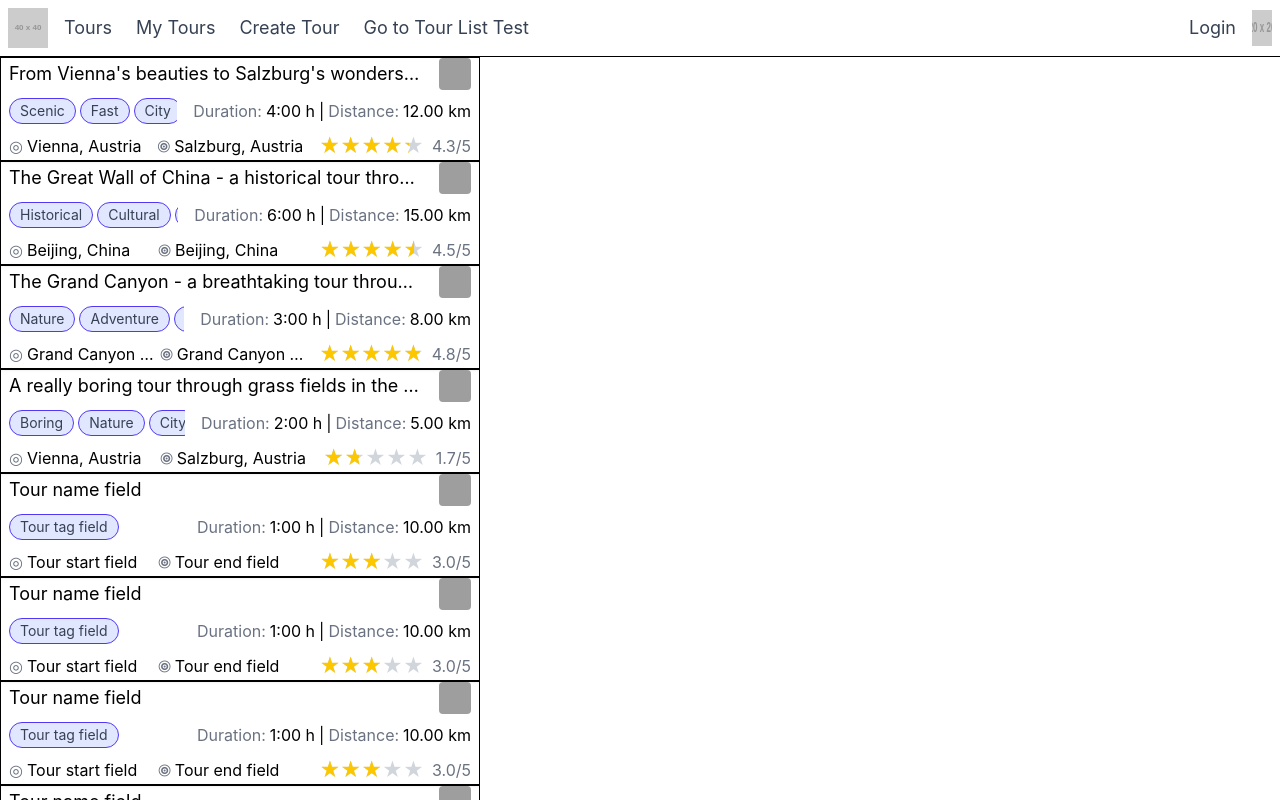
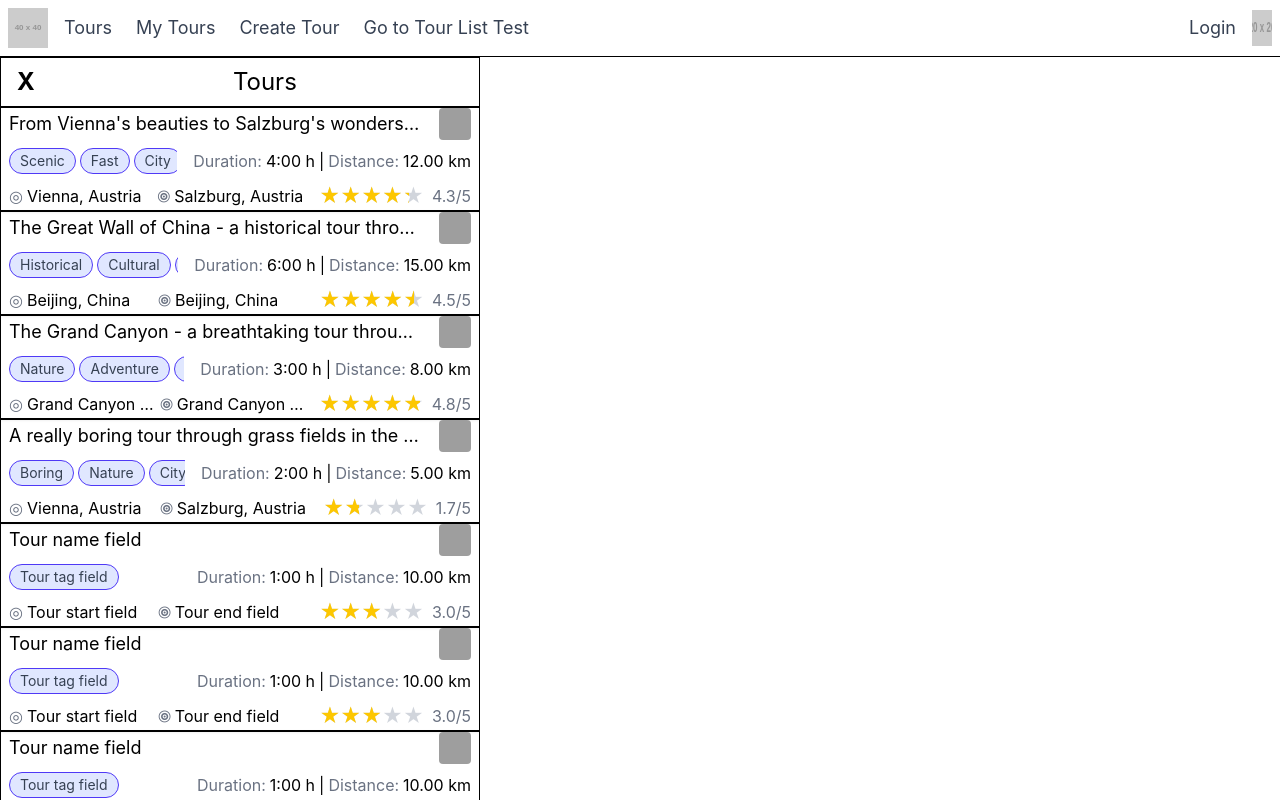
Before and after one commit to emubi50/tour-planner, an Angular app in the folder frontend/: page /tourListTest in a window 1280 px wide. Built offline with nearby package versions, Linux system fonts and the light colour scheme; grey boxes are pictures that could not be loaded.

Commit message:
Started working on TourPage component (renamed the class from Tour to TourPage)
Added a passable onClick function to to TourList that is applied to every TourShort element - This needs to be replaced with routing/navigation friendly logic

```diff
--- a/frontend/src/app/app.routes.ts
+++ b/frontend/src/app/app.routes.ts
@@ -2,14 +2,14 @@ import { Routes } from '@angular/router';
 import { Home } from './pages/home/home';
 import { Login } from './pages/login/login';
 import { Registration } from './pages/registration/registration';
-import { Tour } from './pages/tour/tour';
+import { TourPage } from './pages/tour/tour';
 import { TourList } from './components/tour-list/tour-list';
 
 export const routes: Routes = [
   { path: '', component: Home },
   { path: 'login', component: Login },
   { path: 'registration', component: Registration },
-  { path: 'tours', component: Tour },
+  { path: 'tours', component: TourPage },
   { path: 'tourListTest', component: TourList },
   { path: '**', redirectTo: '' },
 ];
--- a/frontend/src/app/components/tour-list/tour-list.html
+++ b/frontend/src/app/components/tour-list/tour-list.html
@@ -1,5 +1,9 @@
 <div class="flex flex-col w-full md:w-120 overflow-y-scroll h-full">
+  <div class="px-4 py-2 flex gap-8 border">
+    <span class="text-2xl font-bold"> X </span>
+    <h2 class="text-2xl text-center w-full">Tours</h2>
+  </div>
   @for (tour of tours | async; track tour.id) {
-    <app-tour-short [tour]="tour" />
+    <app-tour-short [tour]="tour" (click)="onClick(tour.id)" tappable />
   }
 </div>
--- a/frontend/src/app/components/tour-list/tour-list.ts
+++ b/frontend/src/app/components/tour-list/tour-list.ts
@@ -16,6 +16,12 @@ export class TourList {
   // Not yet implemented
   width = input<number>(140);
 
+  onClickFn = input<(id: number) => void>();
+
+  get onClick() {
+    return this.onClickFn() ?? (() => {});
+  }
+
   constructor(private tourService: TourService) {
     this.tours = this.tourService.tours$;
   }
--- a/frontend/src/app/pages/tour/tour.html
+++ b/frontend/src/app/pages/tour/tour.html
@@ -1 +1,25 @@
-<p>tour works!</p>
+<div class="flex h-full w-full">
+  <app-tour-list [onClickFn]="setTourFn" class="w-full md:w-120" />
+  @if (selectedTour() != null) {
+    <div class="flex flex-col w-full p-4">
+      <div id="map-container" class="w-full h-120 mb-4 mx-auto bg-amber-200">
+        <img
+          src="https://img.freepik.com/free-vector/black-white-town-navigation-map_23-2148309836.jpg"
+          alt="Tour image"
+          class="max-w-full max-h-full mx-auto"
+        />
+      </div>
+      <div class="flex">
+        <div class="flex flex-col w-2/3 bg-red-300 gap-4">
+          <h1 class="font-semibold text-2xl text-gray-700">
+            {{ tour()?.name }}
+          </h1>
+          <p class="text-gray-500 text-xl">{{ tour()?.description }}</p>
+        </div>
+        <div class="flex w-1/3 bg-cyan-700"></div>
+      </div>
+    </div>
+  } @else {
+    <p>No tour is selected</p>
+  }
+</div>
--- a/frontend/src/app/pages/tour/tour.ts
+++ b/frontend/src/app/pages/tour/tour.ts
@@ -1,31 +1,27 @@
-import { Component } from '@angular/core';
+import { Component, computed, Signal, signal } from '@angular/core';
+import { TourService } from '../../services/tour';
+import { TourList } from '../../components/tour-list/tour-list';
+import { Tour } from '../../services/tour';
 
 @Component({
   selector: 'app-tour',
   standalone: true,
-  imports: [],
+  imports: [TourList],
   templateUrl: './tour.html',
   styleUrl: './tour.css',
 })
-export class Tour {
-  tours = [
-    {
-      id: 0,
-      name: 'Tour 1',
-      description: 'This is the first tour.',
-      time: 240 * 60, // in seconds
-      distance: 12000, // in meters
-      start: 'Vienna, Austria',
-      end: 'Salzburg, Austria',
-    },
-    {
-      id: 1,
-      name: 'Tour 2',
-      description: 'This is the second tour.',
-      time: 180 * 60, // in seconds
-      distance: 7000, // in meters
-      start: 'Nuremberg, Germany',
-      end: 'Vienna, Austria',
-    },
-  ];
+export class TourPage {
+  selectedTour = signal<number | null>(null);
+  tour: Signal<Tour | null | undefined> = computed(() => {
+    const id = this.selectedTour();
+    return id !== null ? this.tourService.getTourById(id) : null;
+  });
+
+  get setTourFn() {
+    return (id: number) => {
+      this.selectedTour.set(id);
+    };
+  }
+
+  constructor(private tourService: TourService) {}
 }
```
